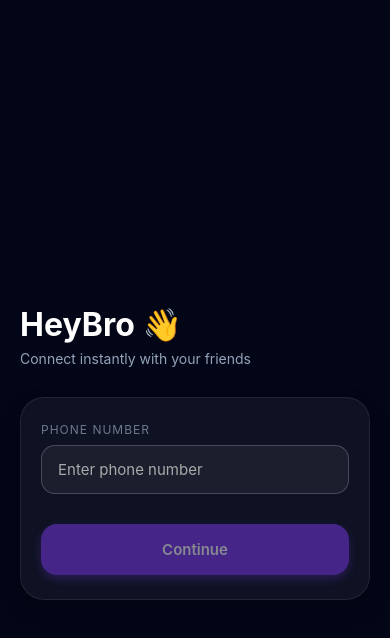
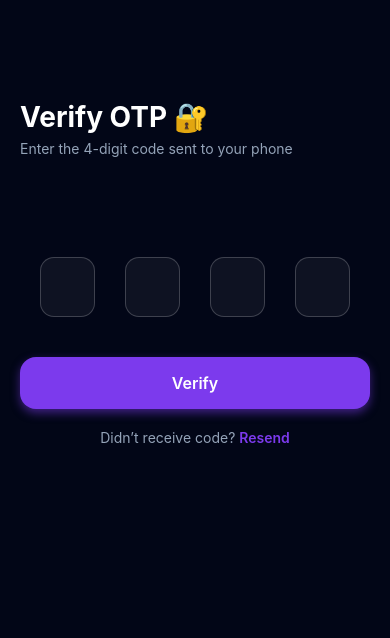
Before and after one commit to annnuspeaks/HeyBroApp, a React Native app: screen / in a window 390 px wide. Shown: the top 638 px of the page. Built offline with nearby package versions, Linux system fonts and the light colour scheme.

Commit message:
Update number 28 || UI Polish: OTP screen enhanced.

```diff
--- a/App.tsx
+++ b/App.tsx
@@ -14,7 +14,7 @@
 
     <ThemeProvider>
       <NavigationContainer>
-        <Stack.Navigator initialRouteName="LoginScreen">
+        <Stack.Navigator initialRouteName="OtpScreen">
           <Stack.Screen
             name="LoginScreen"
             component={LoginScreen}
--- a/src/screens/OtpScreen.tsx
+++ b/src/screens/OtpScreen.tsx
@@ -1,4 +1,4 @@
-import React, { useRef, useState } from 'react';
+import React, { useRef, useState, useContext } from 'react';
 import {
   View,
   Text,
@@ -6,10 +6,11 @@
   StyleSheet,
   TouchableOpacity,
 } from 'react-native';
-import { useTheme } from '../theme/ThemeContext';
+import { ThemeContext } from '../theme/ThemeContext';
+// import { useTheme } from '../theme/ThemeContext';
 
 const OtpScreen = ({ navigation }) => {
-  const { theme } = useTheme();
+  const { theme } = useContext(ThemeContext);
 
   const [otp, setOtp] = useState(['', '', '', '']);
 
@@ -111,15 +112,17 @@
   },
 
   otpContainer: {
+    paddingTop: 60,
     flexDirection: 'row',
-    justifyContent: 'space-between',
+    justifyContent: 'center',
+    gap: 30,
     marginBottom: 40,
   },
 
   otpBox: {
-    width: 60,
-    height: 65,
-    borderRadius: 16,
+    width: 55,
+    height: 60,
+    borderRadius: 14,
     borderWidth: 1,
     textAlign: 'center',
     fontSize: 20,
--- a/src/theme/ThemeContext.tsx
+++ b/src/theme/ThemeContext.tsx
@@ -1,5 +1,7 @@
-import React, {createContext, useState} from 'react';
+import React, {createContext, useState, useContext} from 'react';
 import {lightTheme, darkTheme} from './theme';
+
+export const useTheme = () => useContext(ThemeContext);
 
 export const ThemeContext = createContext<any>(null);
 
```
